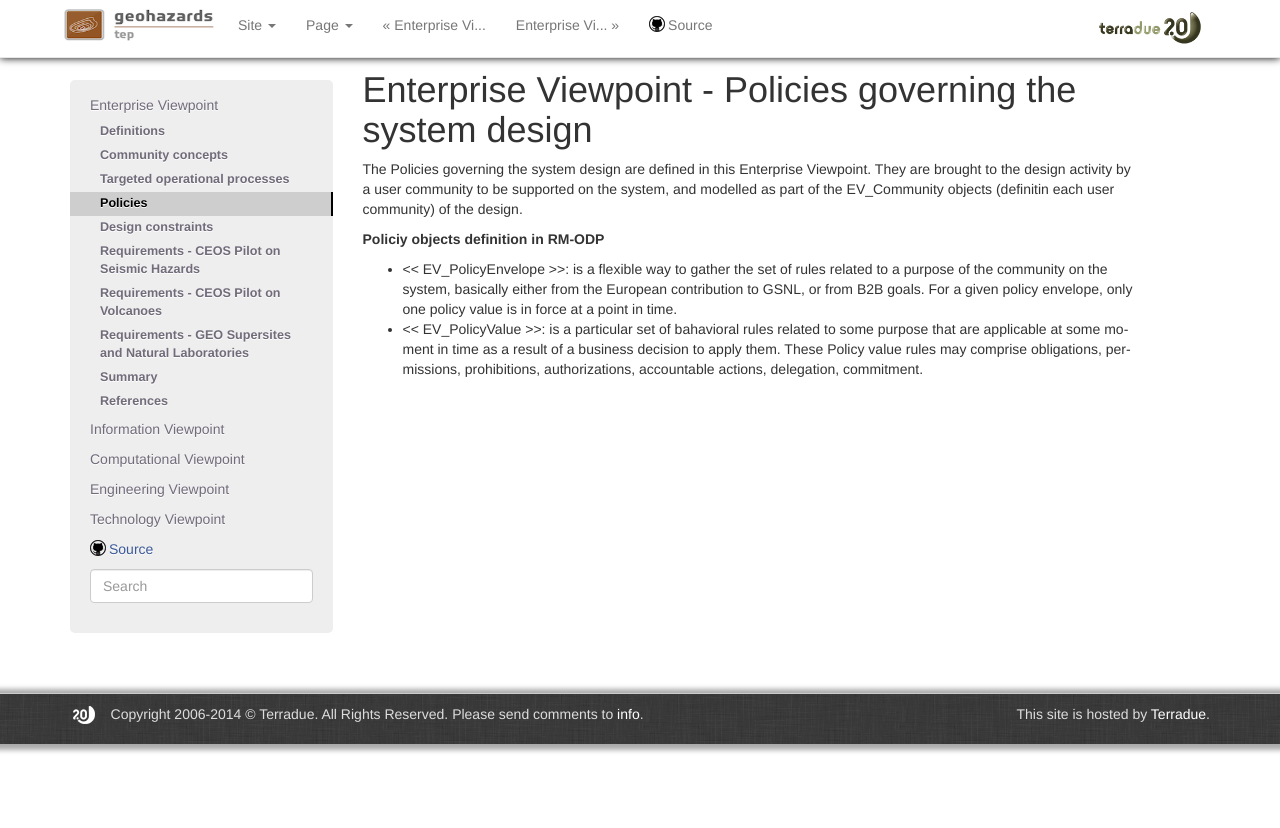
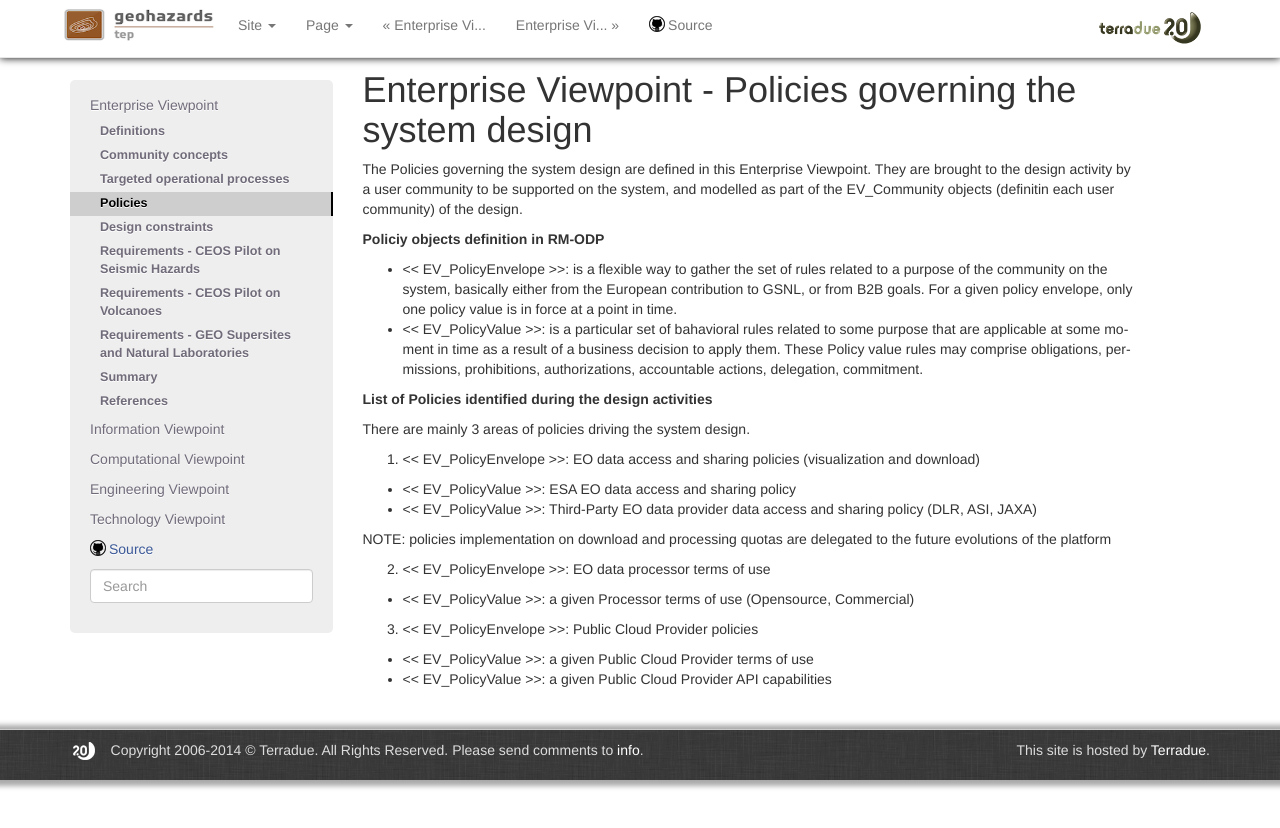
Before and after one commit to Terradue/doc-tep-geohazards-arch, a Sphinx documentation site: the page built from source/enterprise/policies.rst, in a window 1280 px wide. Shown: the top 828 px of the page. Built offline with Sphinx 7.4.7, drawn with Linux system fonts in a browser that asks for light colours; pages that are not in the unit, such as notebooks, are missing from menus.

Commit message:
Update policies.rst

```diff
--- a/source/enterprise/policies.rst
+++ b/source/enterprise/policies.rst
@@ -8,3 +8,22 @@ They are brought to the design activity by a user community to be supported on t
 
 * << EV_PolicyEnvelope >>: is a flexible way to gather the set of rules related to a purpose of the community on the system, basically either from the European contribution to GSNL, or from B2B goals. For a given policy envelope, only one policy value is in force at a point in time.
 * << EV_PolicyValue >>: is a particular set of bahavioral rules related to some purpose that are applicable at some moment in time as a result of a business decision to apply them. These Policy value rules may comprise obligations, permissions, prohibitions, authorizations, accountable actions, delegation, commitment.
+
+**List of Policies identified during the design activities**
+
+There are mainly 3 areas of policies driving the system design.
+
+1) << EV_PolicyEnvelope >>: EO data access and sharing policies (visualization and download)
+
+* << EV_PolicyValue >>: ESA EO data access and sharing policy
+* << EV_PolicyValue >>: Third-Party EO data provider data access and sharing policy (DLR, ASI, JAXA)
+NOTE: policies implementation on download and processing quotas are delegated to the future evolutions of the platform
+
+2) << EV_PolicyEnvelope >>: EO data processor terms of use
+
+* << EV_PolicyValue >>: a given Processor terms of use (Opensource, Commercial)
+
+3) << EV_PolicyEnvelope >>: Public Cloud Provider policies
+
+* << EV_PolicyValue >>: a given Public Cloud Provider terms of use
+* << EV_PolicyValue >>: a given Public Cloud Provider API capabilities
```
